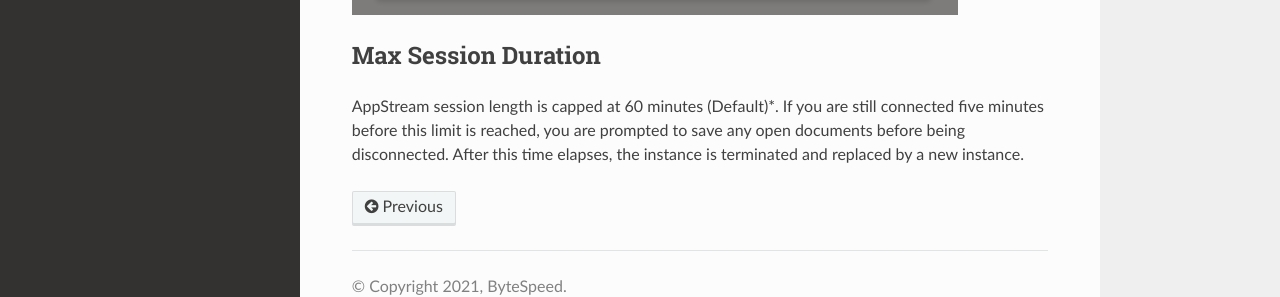
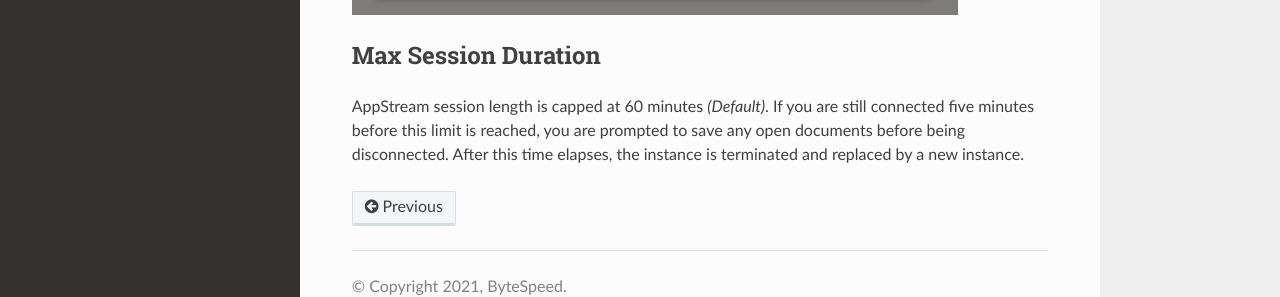
Before and after one commit to bytespeed/CLaaS-Documentation, a Sphinx documentation site: the page built from docs/disconnect.rst, in a window 1280 px wide and 900 px high, scrolled down 563 px. Shown: the part 544-841 px from the top of the window. Built offline with Sphinx 7.4.7 and the Read the Docs theme 2.0.0, drawn with Linux system fonts in a browser that asks for light colours.

```diff
--- a/docs/disconnect.rst
+++ b/docs/disconnect.rst
@@ -26,4 +26,4 @@ Users are considered idle when they stop providing keyboard or mouse input durin
 Max Session Duration
 ------------
 
-AppStream session length is capped at 60 minutes (Default)*. If you are still connected five minutes before this limit is reached, you are prompted to save any open documents before being disconnected. After this time elapses, the instance is terminated and replaced by a new instance.
+AppStream session length is capped at 60 minutes *(Default)*. If you are still connected five minutes before this limit is reached, you are prompted to save any open documents before being disconnected. After this time elapses, the instance is terminated and replaced by a new instance.
```
